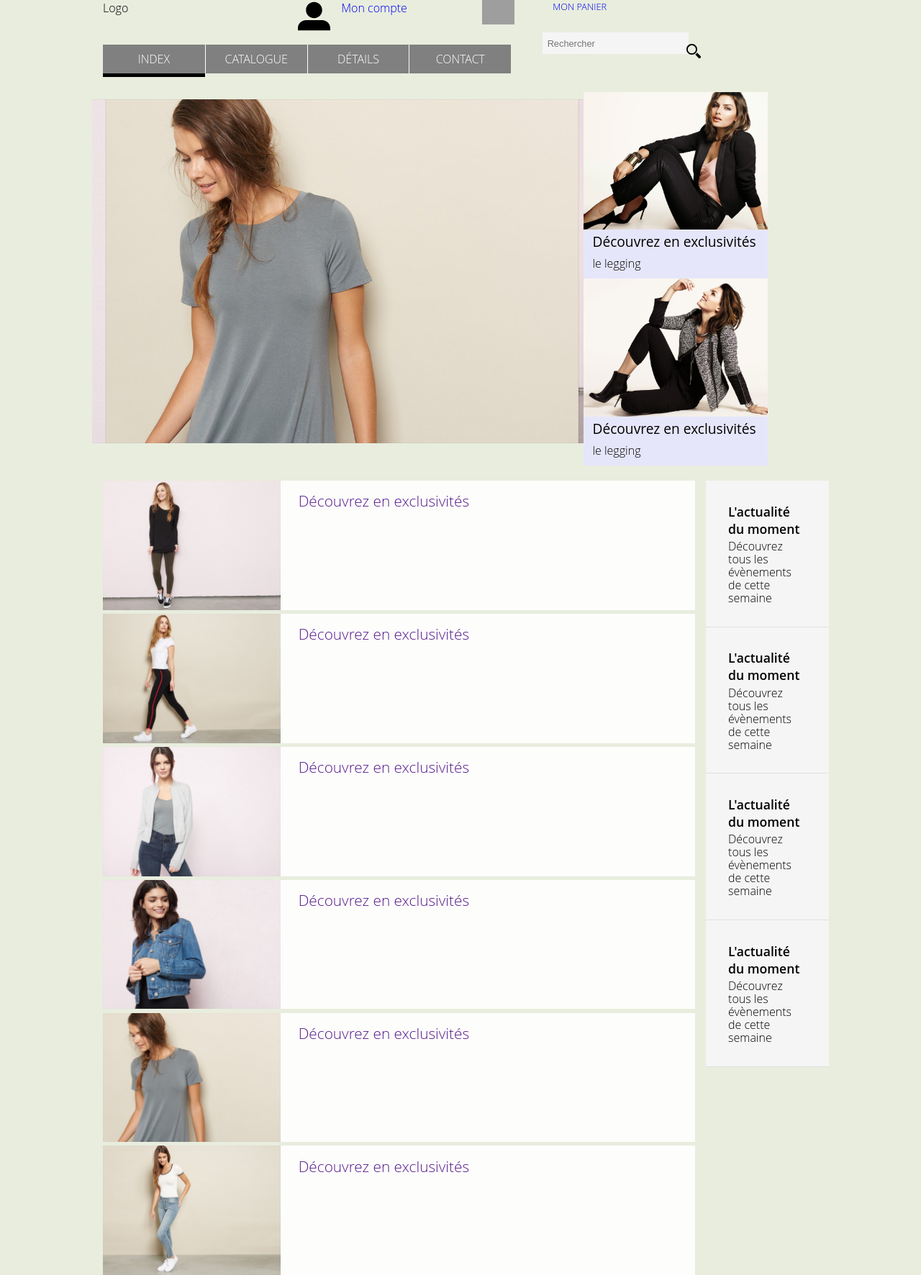
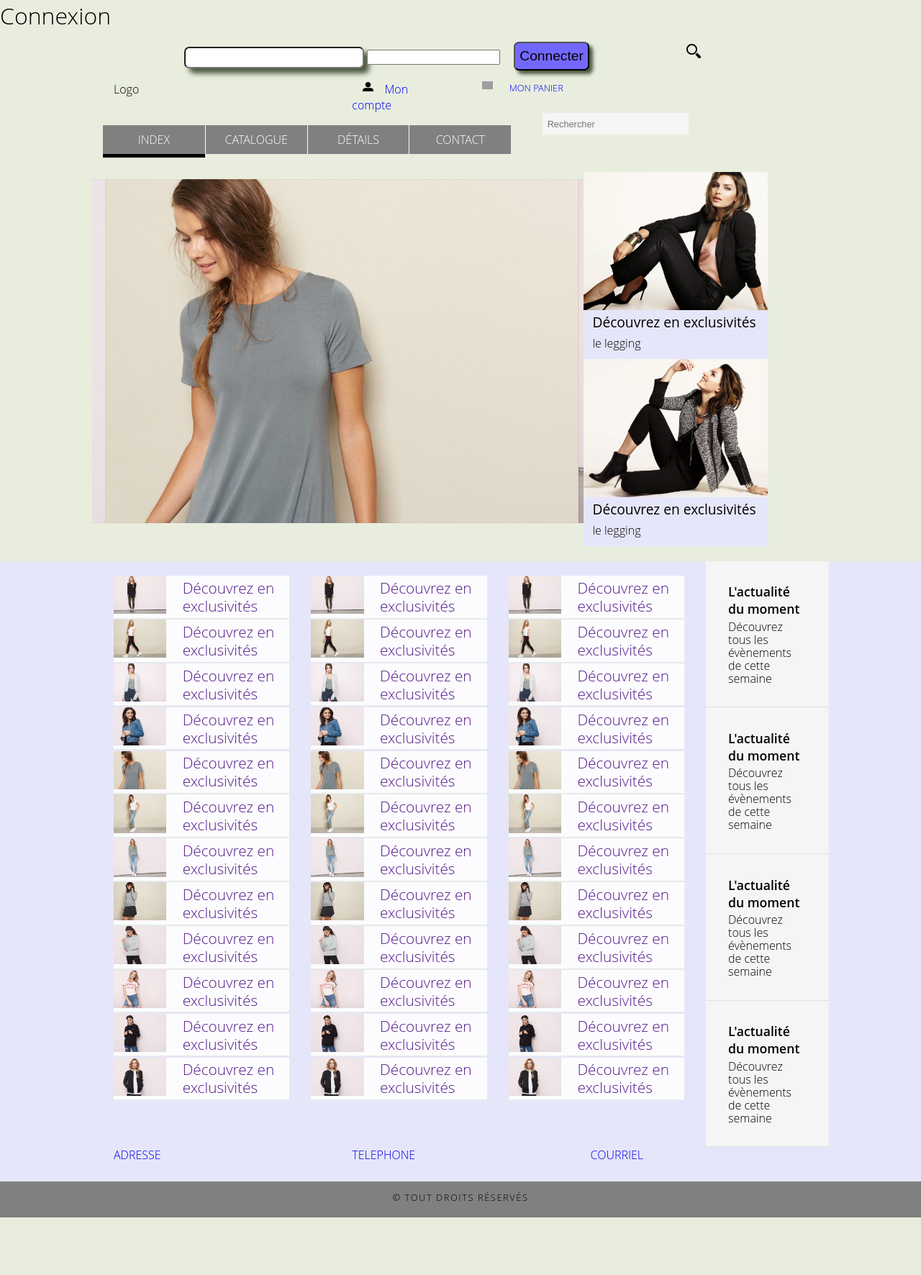
Before and after one commit to myetf/ismahen_yassine, a PHP site: page / in a window 1280 px wide. Shown: the top 1772 px of the page at 72% size. After the commit the page ends 1692 px from the top, so only its background shows below. Run offline with PHP 8.4, Linux system fonts and the light colour scheme; data that the repository does not hold is empty; some libraries are stand-ins or nearby versions; grey boxes are pictures that could not be loaded.

Commit message:
branchement login

```diff
--- /dev/null
+++ b/check_connect.php
@@ -0,0 +1,43 @@
+<?php
+/**
+ * Created by PhpStorm.
+ * User: izaitere
+ * Date: 2017-01-25
+ * Time: 13:04
+ */
+
+require_once 'user_authenticate.php'; //code pour authentification
+define('PS_USERNAME','ps_username');
+session_start(); //demarrage session
+/**
+ * indique si l utilisateur est connecte ou pas
+ * @return bool
+ */
+
+function is_logged_in(){
+    return (array_key_exists(PS_USERNAME,$_SESSION) && ! empty($_SESSION[PS_USERNAME]));
+}
+
+// Réception des données de formulaire
+if (is_logged_in() && array_key_exists('logout_btn', $_POST)) {
+    // Déconnexion à effectuer
+    $_SESSION[PS_USERNAME]= ''; //convention : username chaine vide signifie non connecté
+
+} else if ( ! is_logged_in()
+    && array_key_exists('login_btn', $_POST)
+    && array_key_exists('username', $_POST)
+    && array_key_exists('password', $_POST)) {
+    // Connexion à effectuer ici
+    // Filtrage et Validation
+    $username = filter_input(INPUT_POST, 'username', FILTER_SANITIZE_STRING);
+    $username_valide = (1===preg_match('/\w{5,}/', $username));
+    $password = filter_input(INPUT_POST, 'password', FILTER_SANITIZE_STRING);
+    $password_valide = (1===preg_match('/\w{6,}/', $password));
+    if ($username_valide
+        && $password_valide
+        && user_authenticate($username, $password)) {
+        // Si tout se passe bien on le connecte
+        $_SESSION[PS_USERNAME]= $username; //terminer pour le login
+
+    }
+}
--- a/index.php
+++ b/index.php
@@ -3,6 +3,7 @@ require_once 'defines.php';
 $page_title = 'Accueil';
 ?>
 <?php
+require_once 'check_connect.php';
 require_once 'views/page_head.php';
 require_once 'views/header.php';
 require_once 'views/aside.php';
@@ -10,6 +11,8 @@ include 'user_data.php';
 ?>
 
     <!--   ---------------------------------------------------------------     section main (slide)  -->
+
+
 
     <div class="container"><!--container main-->
         <section class="main row">
@@ -44,22 +47,55 @@ include 'user_data.php';
             </section>
             <!--   -------------------------------------------------------------  section main (new prod)  -->
 
-            <section class="cat_articles row">
-                <article class="articles_items col-10 col-m-12">
+            <section class="cat_articles row col-10">
+                <div class="row">
+                <article class="articles_items col-4 col-m-12">
                     <ul>
                         <?php foreach ($catalogue as $article){ ?>
                             <li class="row art_ind col-4 col-m-12">
                                 <a href="#"><img class="img_art col-6" src="images/<?= $article['image'] ?>.jpeg" alt=""></a>
 
-                                <div class="text_articles">
+                                <div class="col-3 text_articles">
                                     <h3><a href="<? $article['nom'] ?>">Découvrez en exclusivités</a></h3>
-                                    <p><? $article['Description'] ?></p>
+                                    <p class="col-3"><? $article['Description'] ?></p>
                                 </div>
                             </li>
                       <?php  } ?>
 
                     </ul>
                 </article>
+                    <article class="articles_items col-4 col-m-12">
+                        <ul>
+                            <?php foreach ($catalogue as $article){ ?>
+                                <li class="row art_ind col-4 col-m-12">
+                                    <a href="#"><img class="img_art col-6" src="images/<?= $article['image'] ?>.jpeg" alt=""></a>
+
+                                    <div class="col-3 text_articles">
+                                        <h3><a href="<? $article['nom'] ?>">Découvrez en exclusivités</a></h3>
+                                        <p class="col-3"><? $article['Description'] ?></p>
+                                    </div>
+                                </li>
+                            <?php  } ?>
+
+                        </ul>
+                    </article>
+                    <article class="articles_items col-4 col-m-12">
+                        <ul>
+                            <?php foreach ($catalogue as $article){ ?>
+                                <li class="row art_ind col-4 col-m-12">
+                                    <a href="#"><img class="img_art col-6" src="images/<?= $article['image'] ?>.jpeg" alt=""></a>
+
+                                    <div class="col-3 text_articles">
+                                        <h3><a href="<? $article['nom'] ?>">Découvrez en exclusivités</a></h3>
+                                        <p class="col-3"><? $article['Description'] ?></p>
+                                    </div>
+                                </li>
+                            <?php  } ?>
+
+                        </ul>
+                    </article>
+                </div>
+            </section>
                 <div class="aside col-2 col-m-4">
                     <h4>L'actualité du moment</h4>
                     <p>Découvrez tous les évènements de cette semaine</p>
@@ -76,8 +112,8 @@ include 'user_data.php';
                     <h4>L'actualité du moment</h4>
                     <p>Découvrez tous les évènements de cette semaine</p>
                 </div>
-            </section><!--fin main_nouveau_prod-->
-        </section>
+
+
     </div><!--fin container main -->
 
 <?php
--- /dev/null
+++ b/views/login_out_form.php
@@ -0,0 +1,26 @@
+<?php
+/**
+ * form conn deco
+ * User: izaitere
+ * Date: 2017-01-25
+ * Time: 12:56
+ */
+?>
+<?php if (is_logged_in()) { ?>
+    <span>Salut <?= $_SESSION[PS_USERNAME] ?> ! </span>
+    <form name="logout" method="post">
+        <input type="submit" name="logout_btn" value="Déconnecter" />
+    </form>
+<?php } else { ?>
+    <form name="login" method="post">
+        <input type="text" name="username" id="username"
+               value="<?= array_key_exists('username',$_POST) ? $_POST['username'] : '' ?>"
+        />
+        <input type="password" name="password" id="password" value="" />
+        <?php // Afficher un message dans le cas ou l'authentification n'a pas réussi
+        if (array_key_exists('login_btn',$_POST)) { ?>
+            <p>Le pseudo et le mot de passe fournis ne concordent pas.</p>
+        <?php } ?>
+        <input type="submit" name="login_btn" value="Connecter" />
+    </form>
+<?php } ?>
--- a/views/page_head.php
+++ b/views/page_head.php
@@ -16,3 +16,7 @@
 <script src="script/lightbox.js"></script>
 <script src="script/remodal.js"></script>
 <body>
+<h1><?php echo is_logged_in() ? 'Déconnexion' : 'Connexion'; ?></h1>
+<?php
+require 'views/login_out_form.php';
+?>
--- a/views/sub_menu.php
+++ b/views/sub_menu.php
@@ -13,13 +13,12 @@
 <div id="#sub_menu">
 
     <div class="container">
-        <div class="row"><!--row petit icons-->
-            <div class="slogan col-3 col-m-1">Logo</div>
-            <div class="user col-3 col-m-3">
-
+        <div class="row col-12"><!--row petit icons-->
+            <div class="slogan col-4 col-m-1">Logo</div>
+            <div class="user col-2 col-m-3">
                 <a href="compte.php"><img class="col-4" src="images/compte.svg" alt="compte"> Mon compte</a>
             </div>
-            <div class="panier col-3 col-m-3">
+            <div class="panier col-2 col-m-3">
 
                 <a href="#"><img class="col-4" src="images/panier.svg" alt="panier">Mon panier</a>
             </div>
```
Also changed, not shown: user_authenticate.php (added, +66 -0 lines).
